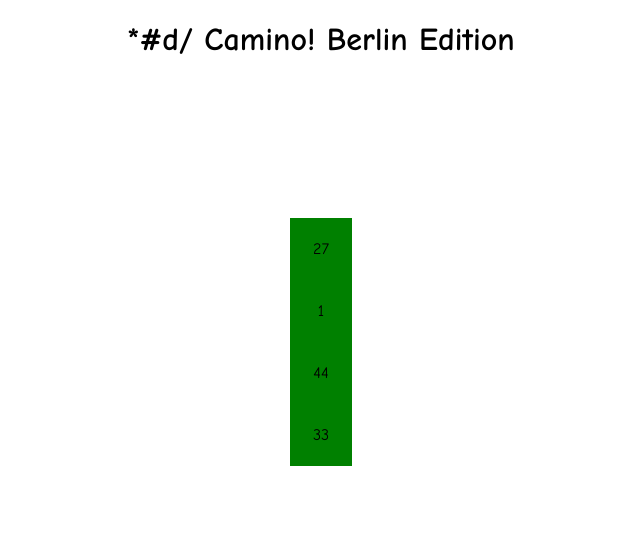
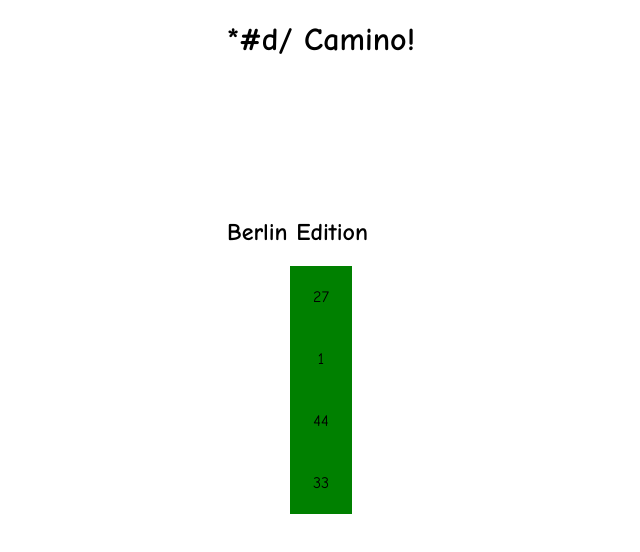
Before and after one commit to Luis-Maiworm/github_pages, a React (Vite) app: page / in a window 1280 px wide. Shown: the top 552 px of the page, without its empty margins (319-959 px from the left). Built offline with nearby package versions, Linux system fonts and the light colour scheme.

Commit message:
added audio

```diff
--- a/src/App.jsx
+++ b/src/App.jsx
@@ -5,9 +5,16 @@ import { DayCountdown } from './components/Timer'
 
 const GranCamino = () => {
   return(
-    <h1>
-      *#d/ Camino! Berlin Edition
-    </h1>
+    <>
+      <div className='full-width'>
+        <h1>
+          *#d/ Camino!
+        </h1>
+        <h2>
+          Berlin Edition
+        </h2>
+      </div>
+    </>
   )
 }
 
--- a/vite.config.js
+++ b/vite.config.js
@@ -4,5 +4,5 @@ import react from '@vitejs/plugin-react'
 // https://vitejs.dev/config/
 export default defineConfig({
   plugins: [react()],
-  base: "/github_pages/",
+  base: "/github_pages/"
 })
```
Also changed, not shown: 1 other file (tests, documents, lock files or other folders).
